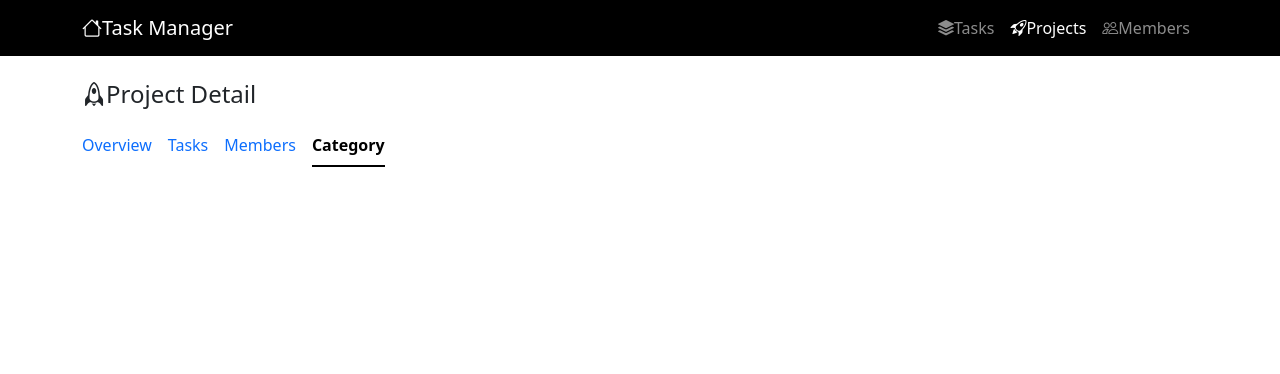
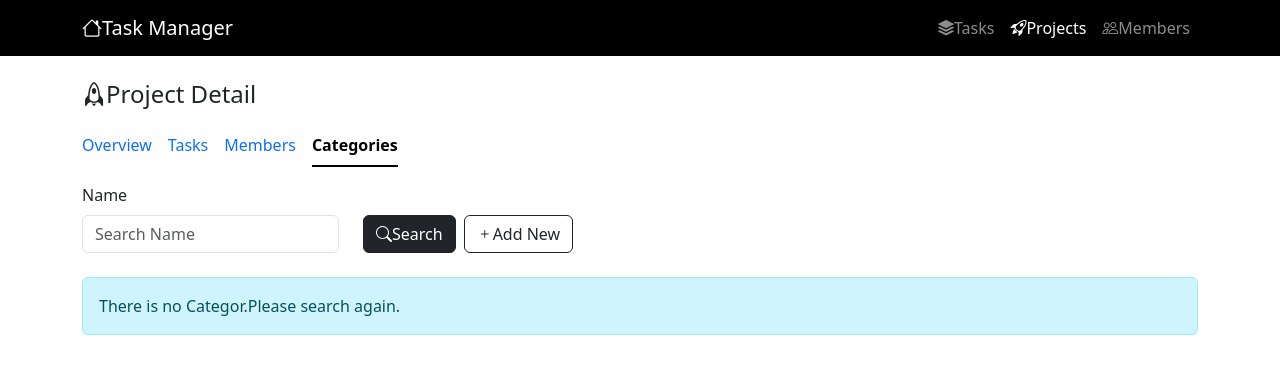
Before and after one commit to AungNyanHtet18/Task-Management, a React (Vite) app: page /project/details/1/category in a window 1280 px wide. Shown: the top 374 px of the page. Built offline with nearby package versions, Linux system fonts and the light colour scheme.

Commit message:
adding category list in project

```diff
--- /dev/null
+++ b/src/model/input/category-list-item.ts
@@ -0,0 +1,9 @@
+export type CategoryListItem = {
+     id: number
+     name: string
+     pending: number
+     progress: number
+     behind: number
+     paused: number
+     finished: number
+}
--- /dev/null
+++ b/src/model/input/category-search.ts
@@ -0,0 +1,4 @@
+export type CategorySearch = {
+     projectId : unknown
+     name? : string
+}
--- a/src/model/input/task-search.ts
+++ b/src/model/input/task-search.ts
@@ -1,7 +1,8 @@
 import type { PageSearch } from "./_common"
 
 export type TaskSearch = {
-     status? :string
+     projectId: unknown
+     status?: string
      startFrom?: string
      startTo?: string
      keyword?: string
--- a/src/pages/member/member-detail.tsx
+++ b/src/pages/member/member-detail.tsx
@@ -68,23 +68,23 @@ export default function MemberDetailsComponent() {
 function Profile({data} : {data : Omit<MemberDetails, "projects">}) {
      return (
         <section>
-            <FormGroup label="Name" className="mb-3">
+            <FormGroup label="Name" className="mb-2">
                 <span className="form-control">{data.name}</span>
             </FormGroup>
 
-            <FormGroup label="Position" className="mb-3">
+            <FormGroup label="Position" className="mb-2">
                 <span className="form-control">{data.position}</span>
             </FormGroup>
 
-            <FormGroup label="Phone" className="mb-3">
+            <FormGroup label="Phone" className="mb-2">
                 <span className="form-control">{data.phone}</span>
             </FormGroup>
 
-            <FormGroup label="Email" className="mb-3">
+            <FormGroup label="Email" className="mb-2">
                 <span className="form-control">{data.email}</span>
             </FormGroup>
 
-            <FormGroup label="Entry At" className="mb-3">
+            <FormGroup label="Entry At" className="mb-2">
                 <span className="form-control">{data.entryAt}</span>
             </FormGroup>
 
--- a/src/pages/member/member-edit.tsx
+++ b/src/pages/member/member-edit.tsx
@@ -17,7 +17,7 @@ export default function MemberEditComponent() {
             console.log(`Member ID is ${id}`)
 
             const result = await findMemberEditForm(id)
-             reset(result)// when returning member information, it must add to the register: MemberEditForm  and reset
+             reset(result) // when returning member information, it must add to the register: MemberEditForm  and reset
         }
 
         if(queryParams) {
--- a/src/pages/project/details/_layout.tsx
+++ b/src/pages/project/details/_layout.tsx
@@ -26,7 +26,7 @@ function Navigation() {
                 <NavLink to="member" className="nav-link">Members</NavLink>
             </li>
             <li className="nav-item">
-                <NavLink to="category" className="nav-link">Category</NavLink>
+                <NavLink to="category" className="nav-link">Categories</NavLink>
             </li>
         </ul>
      )
--- a/src/pages/project/details/category-list.tsx
+++ b/src/pages/project/details/category-list.tsx
@@ -1,5 +1,70 @@
+import { useForm } from "react-hook-form";
+import { FormGroup } from "../../../ui/form-group";
+import type { CategorySearch } from "../../../model/input/category-search";
+import { useParams } from "react-router";
+import { useEffect, useState } from "react";
+import type { CategoryListItem } from "../../../model/input/category-list-item";
+import NoData from "../../../ui/no-data";
+
 export default function ProjectCategoryList() {
+
+    const params = useParams()
+    const projectId = params.id
+
+    const {register, reset, handleSubmit} = useForm<CategorySearch>();
+    const [list, setList] = useState<CategoryListItem[]>([])
+
+
+    useEffect(()=> {
+         if(projectId){
+            reset({projectId: projectId}) // when returning category information, it must add to the register: CategorySearch  and reset
+         }
+
+    }, [projectId, reset])
+
+
+      async function search(form:CategorySearch) {
+            console.log(form)
+      }
+
      return(
-        <></>
+         <>
+           <form onSubmit={handleSubmit(search)} className="row">
+               <FormGroup label="Name" className="col-auto">
+                  <input {...register('name')} type="text" className="form-control" placeholder="Search Name" />
+               </FormGroup>
+
+               <div className="col btn-wrapper">
+                   <button className="btn btn-dark">
+                     <i className="bi-search"></i>Search
+                   </button>
+
+                   <button type="button" className="btn btn-outline-dark ms-2">
+                      <i className="bi-plus"></i>Add New
+                   </button>
+               </div>
+           </form>
+
+           <section className="my-4">
+               {list.length ?
+                <table className="table table-striped table-bordered table-hover">
+                   <thead>
+                      <tr>
+                          <th>ID</th>
+                          <th>Name</th>
+                          <th>Pending</th>
+                          <th>Progress</th>
+                          <th>Behind</th>
+                          <th>Pause</th>
+                          <th>Finished</th>
+                      </tr>
+                   </thead>
+
+                </table>  :
+
+                <NoData dataName="Categor"/>
+               }
+           </section>
+         </>
      )
 }
--- a/src/pages/project/details/task-list.tsx
+++ b/src/pages/project/details/task-list.tsx
@@ -1,19 +1,30 @@
-import { Link } from "react-router";
+import { Link, useParams } from "react-router";
 import { FormGroup } from "../../../ui/form-group";
 import { useForm } from "react-hook-form";
 import type { TaskSearch } from "../../../model/input/task-search";
-import { useState } from "react";
-import type { TaskListItem, TaskSearchResult } from "../../../model/output/task-list-item";
+import { useEffect, useState } from "react";
+import type { TaskListItem} from "../../../model/output/task-list-item";
 import { searchTask } from "../../../model/client/task-client";
 import type { Pager } from "../../../model/output/_common";
 import NoData from "../../../ui/no-data";
 import Pagination from "../../../ui/pagination";
 
+
 export default function ProjectTaskList() {
 
-    const {handleSubmit} = useForm<TaskSearch>()
+    const {register, handleSubmit, reset} = useForm<TaskSearch>()
     const [list, setList] = useState<TaskListItem[]>([])
     const [pager, setPager] = useState<Pager>()
+
+    const params = useParams()
+    const projectId = params.id
+
+    useEffect(()=> {
+        if(projectId) {
+             reset({projectId: projectId }) // adding to the register
+        }
+
+    }, [projectId, reset])
 
     async function Search(params: TaskSearch) {
         const {list, pager} = await searchTask(params)
@@ -25,21 +36,21 @@ export default function ProjectTaskList() {
         <>
             <form className="row" onSubmit={handleSubmit(Search)}>
                 <FormGroup className="col-auto" label="Status">
-                   <select className="form-select">
+                   <select {...register('status')} className="form-select">
                       <option value="">All Status</option>
                    </select>
                 </FormGroup>
 
                 <FormGroup className="col-auto" label="Start From">
-                    <input type="date" className="form-control" />
+                    <input {...register('startFrom')} type="date" className="form-control" />
                 </FormGroup>
 
                 <FormGroup className="col-auto" label="Start To">
-                    <input type="date" className="form-control" />
+                    <input {...register('startTo')} type="date" className="form-control" />
                 </FormGroup>
 
                 <FormGroup className="col-auto" label="Keyword">
-                    <input placeholder="Search Keyword" className="form-control" />
+                    <input {...register('keyword')} placeholder="Search Keyword" className="form-control" />
                 </FormGroup>
 
                 <div className="col btn-wrapper">
@@ -81,7 +92,7 @@ export default function ProjectTaskList() {
                                      <td>{item.status}</td>
                                      <td className="text-center">
                                         <Link to={`${item.id}`} className="icon-link">
-
+                                             <i className = "bi-arrow-right"></i>
                                         </Link>
                                      </td>
                                  </tr>
```
